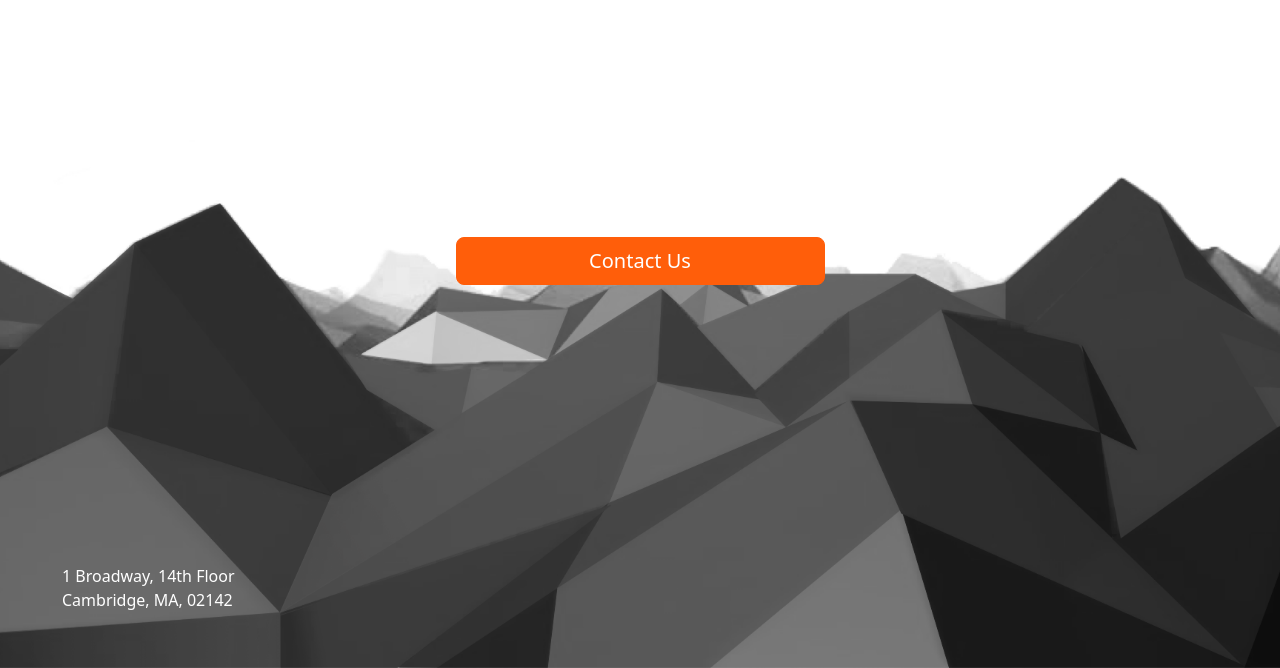
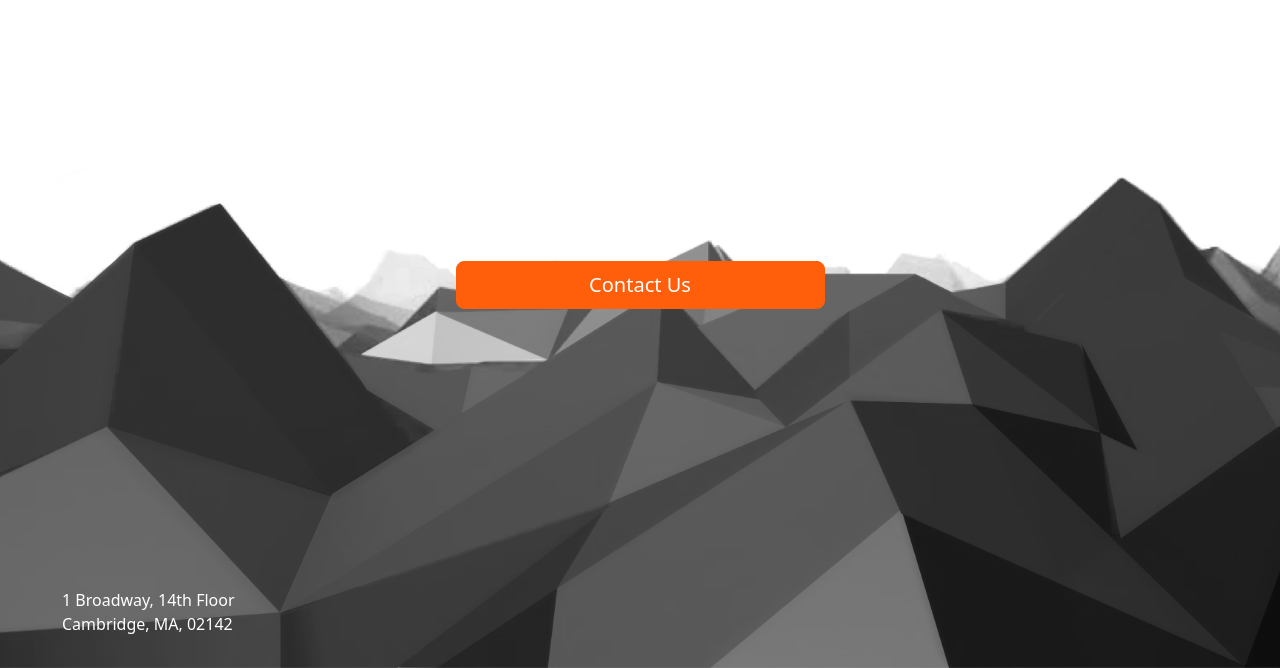
Before and after one commit to lavavm/lavavm.com, a plain HTML site: page index.html in a window 1280 px wide. Shown: the part 132-800 px from the top of the page. Drawn offline with nearby package versions, Linux system fonts and the light colour scheme.

Commit message:
fix footer

```diff
--- a/index.html
+++ b/index.html
@@ -43,7 +43,7 @@
         <button type="button" class="btn btn-lg btn-primary col" style="height:107; width:369px; background-color: #FF5E0A; border-color: #FF5E0A;">Contact Us</button>
       </div>
     </div>
-    <footer class="py-3 my-4">
+    <footer class="py-2 my-2">
       <div class="col-md-6 text-white" style="margin-left:50px">
         <p style="margin:0px">1 Broadway, 14th Floor</p>
         <p>Cambridge, MA, 02142</p>
```
